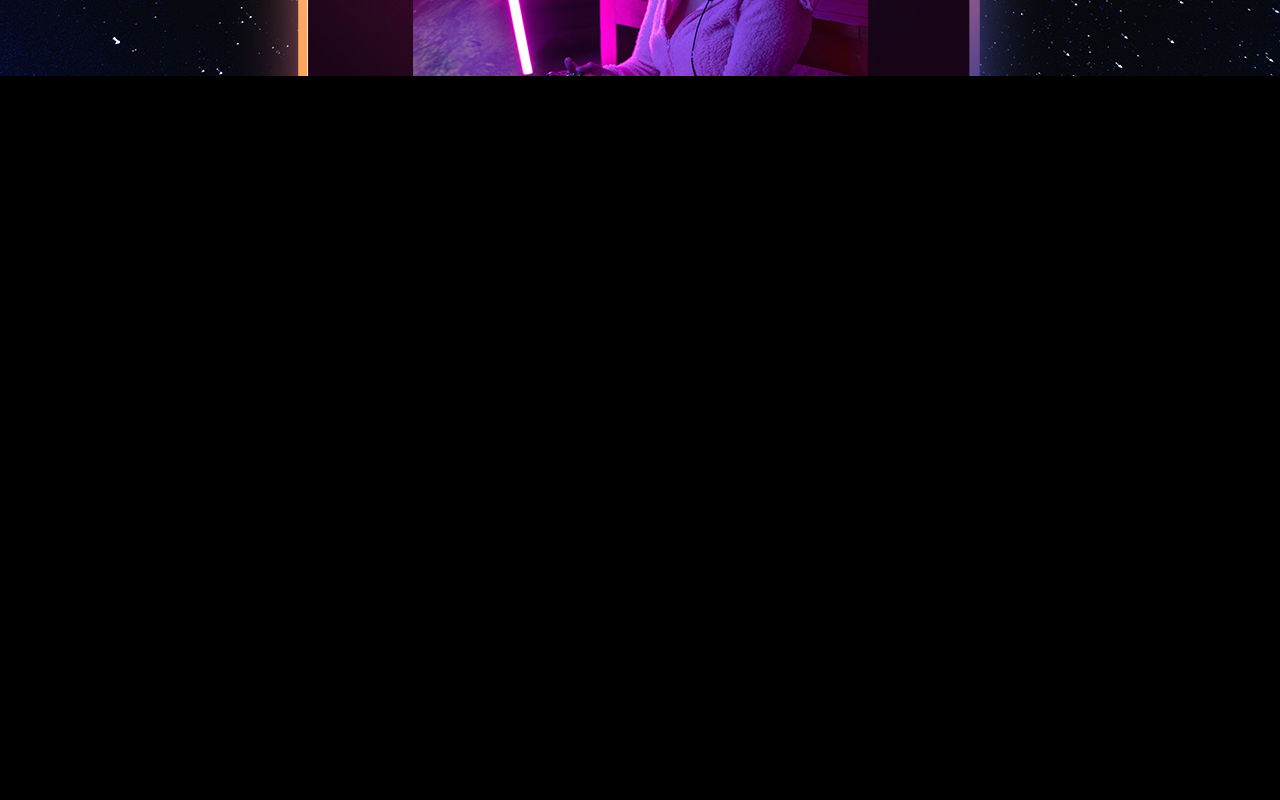
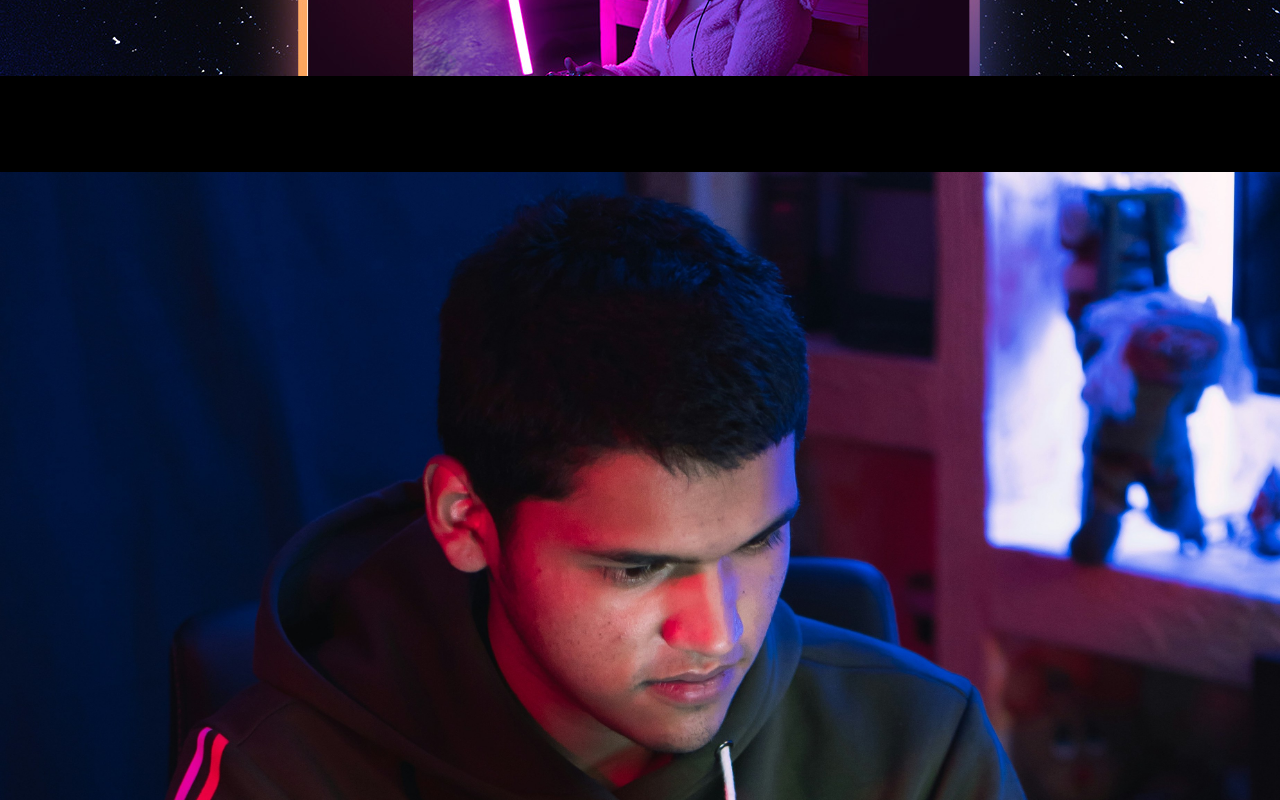
Before and after one commit to ionutpetru4046/Modern-Saas-Website, a React (Vite) app: page / in a window 1280 px wide. Shown: the part 1180-1980 px from the top of the page. Before the commit the page ends 1304 px from the top, so only its background shows below. Built offline with nearby package versions, Linux system fonts and the light colour scheme.

Commit message:
HowItWork section finished added  styling and framer-motion animations

```diff
--- a/src/components/HowItWorks.jsx
+++ b/src/components/HowItWorks.jsx
@@ -1,10 +1,27 @@
 import { HOW_IT_WORKS_CONTENT } from "../constants"
+import { motion } from "framer-motion"
 
 const HowItWorks = () => {
+    const stepVariants = {
+        hidden: { opacity: 0, y: 50 },
+        visible: (i) => ({
+            opacity: 1,
+            y: 0,
+            transition: {
+                delay: i * 0.2,
+                duration: 0.6,
+                ease: "easeOut",
+            }
+        })
+    }
   return (
     <section id="works">
         <div className="max-w-7xl mx-auto px-4">
-            <div className="text-center mb-12 border-t border-neutral-800">
+            <motion.div
+            initial={{ opacity: 0, y: -20 }}
+            animate={{ opacity: 1, y: 0 }}
+            transition={{ duration: 0.6, ease: "easeOut" }}
+            className="text-center mb-12 border-t border-neutral-800">
               <h2 className="text-3xl lg:text-5xl mt-20 tracking-tighter
               bg-gradient-to-t from-neutral-50 via-neutral-300 to-neutral-600
               bg-clip-text text-transparent">
@@ -13,7 +30,59 @@ const HowItWorks = () => {
               <p className="mt-4 text-neutral-400 max-w-xl mx-auto">
                 {HOW_IT_WORKS_CONTENT.sectionDescription}
               </p>
-            </div>
+            </motion.div>
+
+            <motion.div
+            initial="hidden"
+            whileInView="visible"
+            variants={{
+                visible: {
+                    trasition: {
+                        staggerChildren: 0.2,
+                    }
+                }
+            }}
+            className="grid grid-cols-1 md:grid-cols-2 lg:grid-cols-3 gap-6">
+                {HOW_IT_WORKS_CONTENT.steps.map((step, index) => (
+                    <motion.div
+                    custom={index}
+                    variants={stepVariants}
+                    key={index} className="bg-neutral-900 p-6 rounded-xl
+                    shadow-lg flex flex-col justify-between">
+                        <div className="">
+                            <h3 className="text-xl font-semibold mb-4">
+                                {step.title}
+                            </h3>
+                            <p className="text-neutral-400 mb-4">
+                                {step.description}
+                            </p>
+                        </div>
+                        <div className="flex justify-center">
+                            <img src={step.imageSrc}
+                                 alt={step.imageAlt}
+                                 className="rounded-lg" />
+                        </div>
+
+                        {step.users && (
+                            <div className="flex justify-between items-center
+                            mt-4">
+                              <div className="flex space-x-2">
+                                   {step.users.map((user, userIndex) => (
+                                        <img key={userIndex}
+                                        src={user}
+                                        alt={`Person ${userIndex + 1}`}
+                                        className="h-8 w-8 rounded-full border-2 border-black" />
+                                   ))}
+                             </div>
+                             <button className="bg-blue-600 hover:bg-blue-500 text-white py-2
+                             px-4 rounded-lg">
+                                Connect
+                             </button>
+                            </div>
+                        )}
+                    </motion.div>
+                ))}
+            </motion.div>
         </div>
     </section>
   )
```
